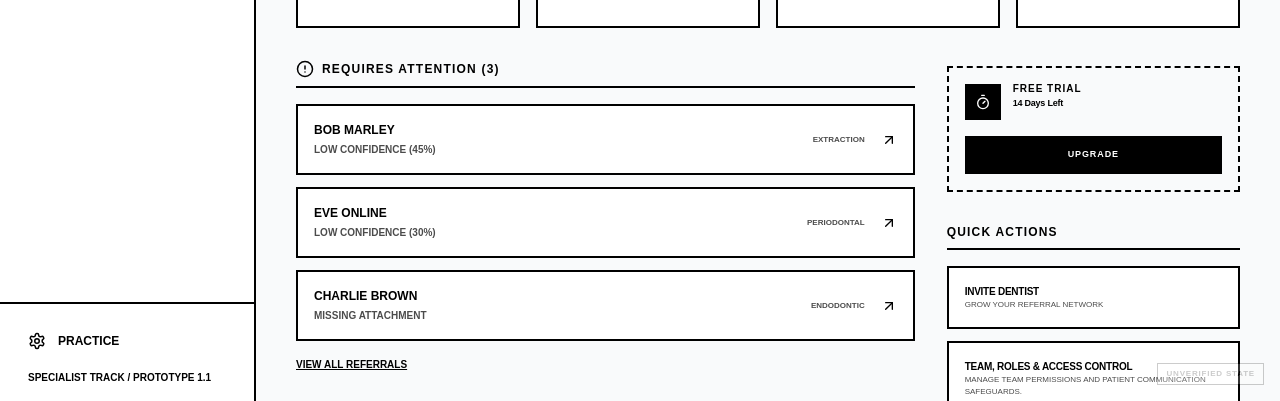
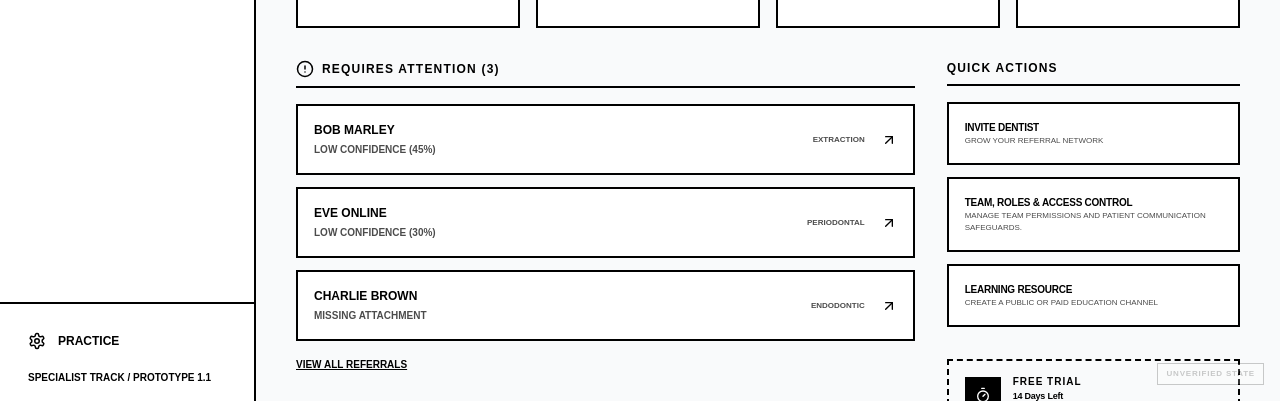
Before and after one commit to anton-g-kulikov/drtalk, a Next.js app: page /dashboard in a window 1280 px wide. Shown: the part 399-800 px from the top of the page. Built offline with nearby package versions, Linux system fonts and the light colour scheme; no server answers; the database is empty.

Commit message:
style: move subscription banner under quick actions section

```diff
--- a/src/app/dashboard/page.tsx
+++ b/src/app/dashboard/page.tsx
@@ -166,9 +166,6 @@ export default function DashboardPage() {
 
           {/* Quick Actions / Side Column */}
           <div className="lg:col-span-4 space-y-8">
-            <div className="mt-1.5">
-              <SubscriptionBanner />
-            </div>
             <div className="space-y-4">
               <h3 className="font-bold uppercase text-xs tracking-widest border-b-2 border-black pb-2">Quick Actions</h3>
               <div className="grid grid-cols-1 gap-3">
@@ -188,6 +185,7 @@ export default function DashboardPage() {
                 />
               </div>
             </div>
+            <SubscriptionBanner />
           </div>
 
         </div>
```
